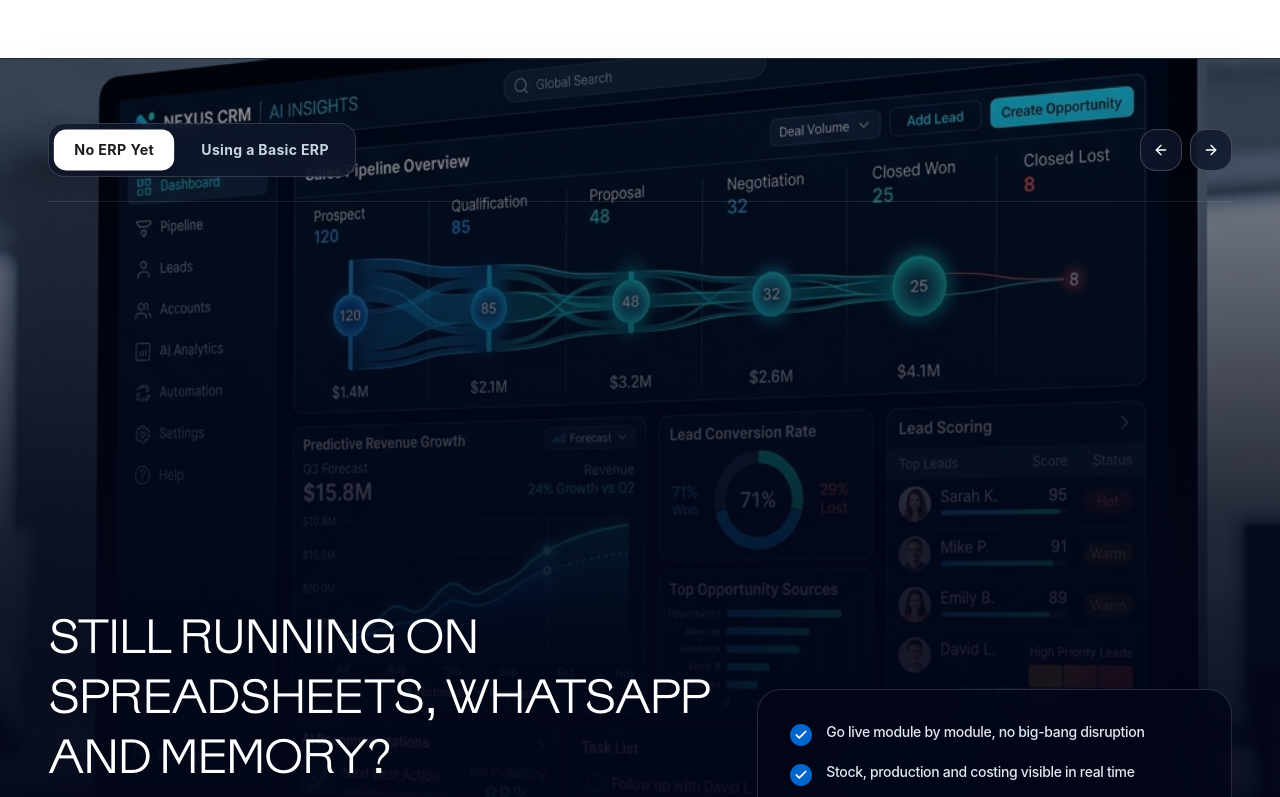
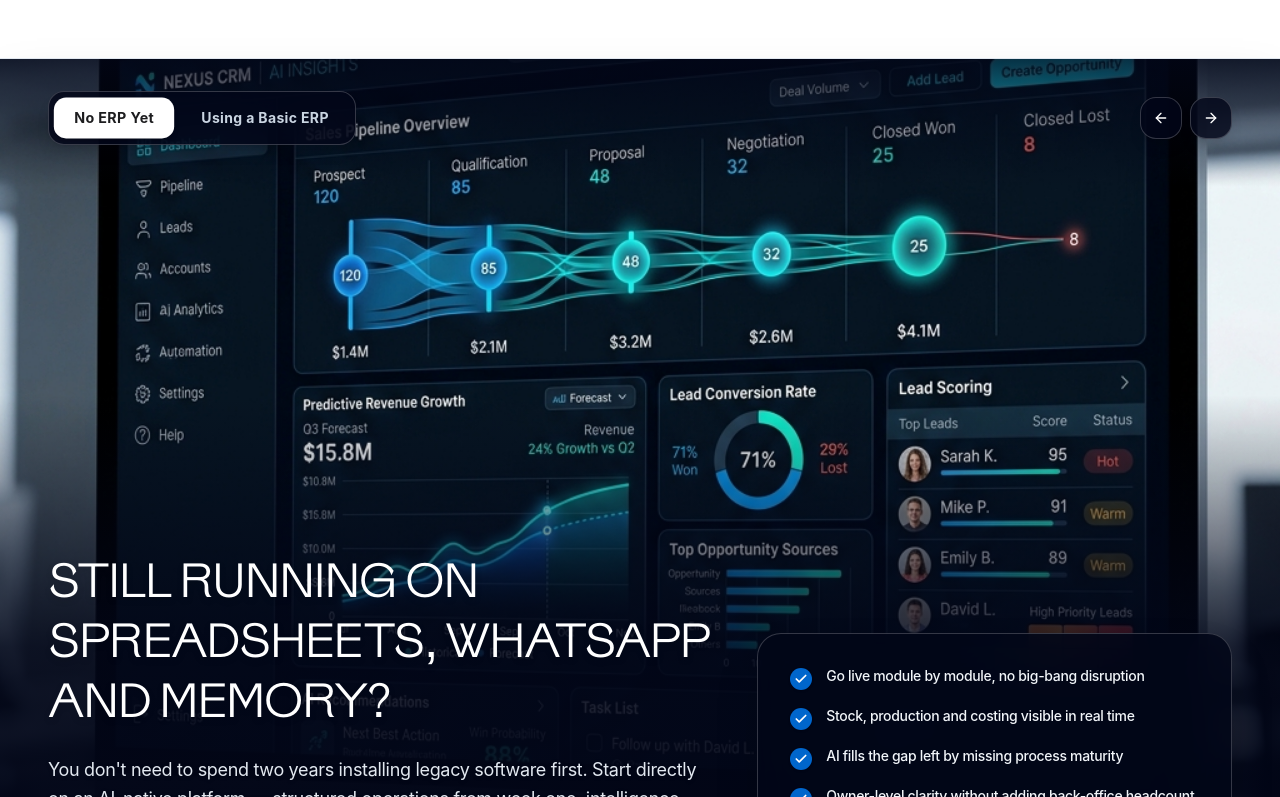
Before and after one commit to Florid6666/VGT-ERP-AI, a React (Vite) app: page / in a window 1280 px wide. Shown: the part 1763-2560 px from the top of the page. Built offline with nearby package versions, Linux system fonts and the light colour scheme.

Commit message:
Adjust background gradient overlay and section padding in StartingPointsSection

```diff
--- a/src/components/StartingPointsSection.tsx
+++ b/src/components/StartingPointsSection.tsx
@@ -38,7 +38,7 @@ export const StartingPointsSection: React.FC = () => {
   const current = startingPoints[activeSlide];
 
   return (
-    <section className="w-full py-16 sm:py-24 bg-white relative overflow-hidden border-b border-[#E5E5EA]">
+    <section className="w-full pt-16 sm:pt-24 pb-0 bg-white relative overflow-hidden border-b border-[#E5E5EA]">
       {/* Header Container */}
       <div className="max-w-7xl mx-auto px-4 sm:px-6 lg:px-12 flex flex-col items-center text-center relative z-10 mb-10 sm:mb-14">
         {/* Section Headline */}
@@ -56,7 +56,7 @@ export const StartingPointsSection: React.FC = () => {
       </div>
 
       {/* 100% Full-Bleed Stretched Covered Container */}
-      <div className="relative w-full overflow-hidden min-h-[750px] sm:min-h-[850px] lg:min-h-[920px] border-y border-slate-800 shadow-2xl transition-all duration-700 text-left group">
+      <div className="relative w-full overflow-hidden min-h-[680px] sm:min-h-[780px] lg:min-h-[840px] border-t border-slate-200 shadow-2xl transition-all duration-700 text-left group">
 
         {/* Full-Bleed Stretched Background Image */}
         <img
@@ -66,15 +66,18 @@ export const StartingPointsSection: React.FC = () => {
           className="absolute inset-0 w-full h-full object-cover object-center transition-all duration-1000 group-hover:scale-105"
         />
 
-        {/* Dark Gradient Backdrop Overlay */}
-        <div className="absolute inset-0 bg-gradient-to-t from-slate-950 via-slate-950/85 to-slate-950/40"></div>
+        {/* Top Vignette Overlay for Top Switcher Bar */}
+        <div className="absolute top-0 left-0 right-0 h-32 bg-gradient-to-b from-slate-950/80 via-slate-950/40 to-transparent pointer-events-none" />
+
+        {/* Bottom Gradient Overlay to ensure text readability */}
+        <div className="absolute bottom-0 left-0 right-0 h-[60%] bg-gradient-to-t from-slate-950 via-slate-950/85 to-transparent pointer-events-none" />
 
         {/* Full-Bleed Overlay Content Wrapper */}
-        <div className="max-w-7xl mx-auto px-4 sm:px-6 lg:px-12 relative z-10 py-10 sm:py-16 flex flex-col justify-between min-h-[750px] sm:min-h-[850px] lg:min-h-[920px]">
+        <div className="max-w-7xl mx-auto px-4 sm:px-6 lg:px-12 relative z-10 pt-6 sm:pt-8 pb-8 sm:pb-12 flex flex-col justify-between min-h-[680px] sm:min-h-[780px] lg:min-h-[840px]">
 
           {/* Top Bar Switcher Tabs */}
-          <div className="flex items-center justify-between gap-4 pb-6 border-b border-white/10">
-            <div className="flex items-center gap-2 bg-slate-900/80 p-1.5 rounded-2xl border border-white/15 backdrop-blur-md">
+          <div className="flex items-center justify-between gap-4 pb-6">
+            <div className="flex items-center gap-2 bg-slate-950/80 p-1.5 rounded-2xl border border-white/20 backdrop-blur-xl shadow-lg">
               {startingPoints.map((item, idx) => (
                 <button
                   key={item.id}
@@ -94,14 +97,14 @@ export const StartingPointsSection: React.FC = () => {
             <div className="flex items-center gap-2">
               <button
                 onClick={() => setActiveSlide((prev) => (prev === 0 ? 1 : 0))}
-                className="p-3 rounded-2xl bg-slate-900/80 hover:bg-slate-800 text-white border border-white/20 transition-all active:scale-95 backdrop-blur-md"
+                className="p-3 rounded-2xl bg-slate-950/80 hover:bg-slate-900 text-white border border-white/20 transition-all active:scale-95 backdrop-blur-xl shadow-lg"
                 title="Previous Option"
               >
                 <ArrowLeft className="w-4 h-4" />
               </button>
               <button
                 onClick={() => setActiveSlide((prev) => (prev === 0 ? 1 : 0))}
-                className="p-3 rounded-2xl bg-slate-900/80 hover:bg-slate-800 text-white border border-white/20 transition-all active:scale-95 backdrop-blur-md"
+                className="p-3 rounded-2xl bg-slate-950/80 hover:bg-slate-900 text-white border border-white/20 transition-all active:scale-95 backdrop-blur-xl shadow-lg"
                 title="Next Option"
               >
                 <ArrowRight className="w-4 h-4" />
@@ -110,24 +113,24 @@ export const StartingPointsSection: React.FC = () => {
           </div>
 
           {/* Main Overlay Copy & Checklist */}
-          <div className="grid grid-cols-1 lg:grid-cols-12 gap-8 items-end pt-8 pb-4">
+          <div className="grid grid-cols-1 lg:grid-cols-12 gap-8 items-end pt-8 pb-2">
             {/* Left Headline & Description (7 cols) */}
             <div className="lg:col-span-7">
-              <h3 className="text-3xl sm:text-4xl lg:text-5xl font-extrabold text-white mb-6 tracking-tight leading-tight uppercase">
+              <h3 className="text-3xl sm:text-4xl lg:text-5xl font-extrabold text-white mb-6 tracking-tight leading-tight uppercase drop-shadow-md">
                 {current.title}
               </h3>
 
-              <p className="text-slate-300 text-base sm:text-lg leading-relaxed font-normal max-w-2xl">
+              <p className="text-slate-200 text-base sm:text-lg leading-relaxed font-normal max-w-2xl drop-shadow">
                 {current.description}
               </p>
             </div>
 
             {/* Right Checklist Box (5 cols) */}
-            <div className="lg:col-span-5 bg-slate-950/80 backdrop-blur-xl border border-white/15 p-6 sm:p-8 rounded-3xl shadow-2xl">
+            <div className="lg:col-span-5 bg-slate-950/85 backdrop-blur-xl border border-white/20 p-6 sm:p-8 rounded-3xl shadow-2xl">
               <ul className="space-y-4">
                 {current.highlights.map((item, idx) => (
-                  <li key={idx} className="flex items-start gap-3.5 text-xs sm:text-sm font-medium text-slate-200">
-                    <div className="p-1 rounded-full bg-[#0066CC] text-white mt-0.5 shrink-0">
+                  <li key={idx} className="flex items-start gap-3.5 text-xs sm:text-sm font-medium text-slate-100">
+                    <div className="p-1 rounded-full bg-[#0066CC] text-white mt-0.5 shrink-0 shadow-sm">
                       <Check className="w-3.5 h-3.5 stroke-[3]" />
                     </div>
                     <span className="leading-snug">{item}</span>
```
